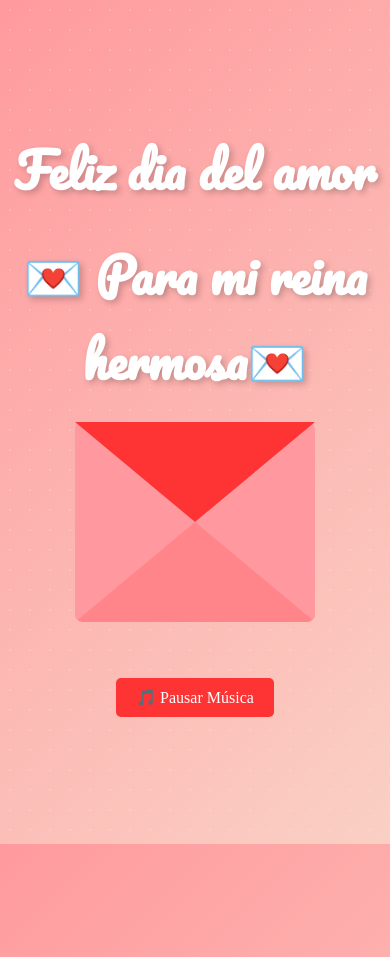
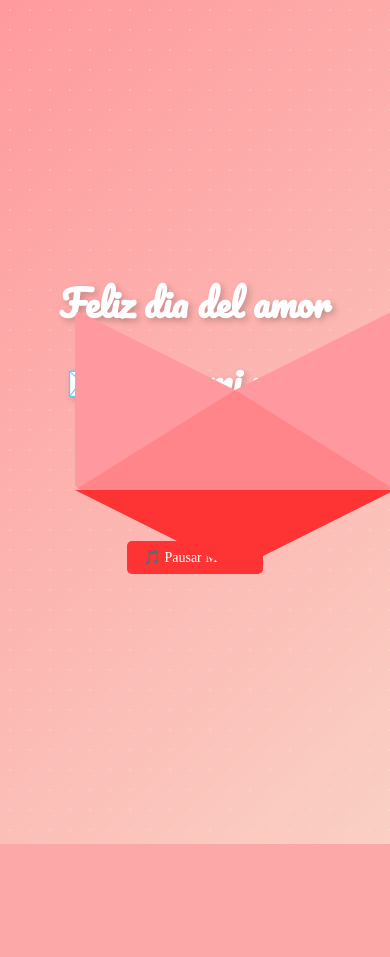
Before and after one commit to AaroonDaniel/AaroonDaniel.github.io, a PHP site: page / in a window 390 px wide. Shown: the top 957 px of the page. After the commit the page ends 844 px from the top, so only its background shows below. Run offline with PHP 8.4, Linux system fonts and the light colour scheme.

Commit message:
styles.css

```diff
--- a/styles.css
+++ b/styles.css
@@ -169,27 +169,60 @@ body {
 
 /* 📱 RESPONSIVE DESIGN */
 @media (max-width: 480px) {
-    .container-letter {
-        width: 240px;
-        height: 200px;
+    /* Ajustes generales */
+    .main {
+        padding: 20px;
     }
 
+    .title {
+        font-size: 36px; /* Título más pequeño */
+        margin-bottom: 15px;
+    }
+
+    /* Contenedor de la carta */
+    .container-letter {
+        width: 90%; /* Ocupa el 90% del ancho */
+        height: auto; /* Altura automática */
+        max-width: 240px; /* Máximo ancho */
+    }
+
+    /* Base de la carta */
     .letter {
-        border-left: 120px solid #ff989f;
-        border-right: 120px solid #ff989f;
-        border-top: 100px solid transparent;
+        border-left: 50% solid #ff989f;
+        border-right: 50% solid #ff989f;
+        border-top: 80px solid transparent;
         border-bottom: 100px solid #ff858a;
     }
 
+    /* Tapa de la carta */
     .cover {
-        border-left: 120px solid transparent;
-        border-right: 120px solid transparent;
-        border-top: 100px solid #fe3334;
+        border-left: 50% solid transparent;
+        border-right: 50% solid transparent;
+        border-top: 80px solid #fe3334;
     }
 
+    /* Hoja con mensaje */
     .letter-content {
-        width: 220px;
-        height: 350px;
-        font-size: 16px;
+        width: 100%; /* Ocupa todo el ancho del contenedor */
+        height: auto; /* Altura automática */
+        max-height: 300px; /* Máxima altura */
+        padding: 15px;
+        font-size: 14px; /* Texto más pequeño */
+        top: 100%; /* Posición inicial */
+    }
+
+    /* Animación al abrir la carta */
+    .container-letter.open .letter-content {
+        top: -30%; /* Sale del sobre */
+    }
+
+    /* Controles de música */
+    .music-controls {
+        margin-top: 15px;
+    }
+
+    #play-pause-btn {
+        padding: 8px 16px;
+        font-size: 14px;
     }
 }
```
